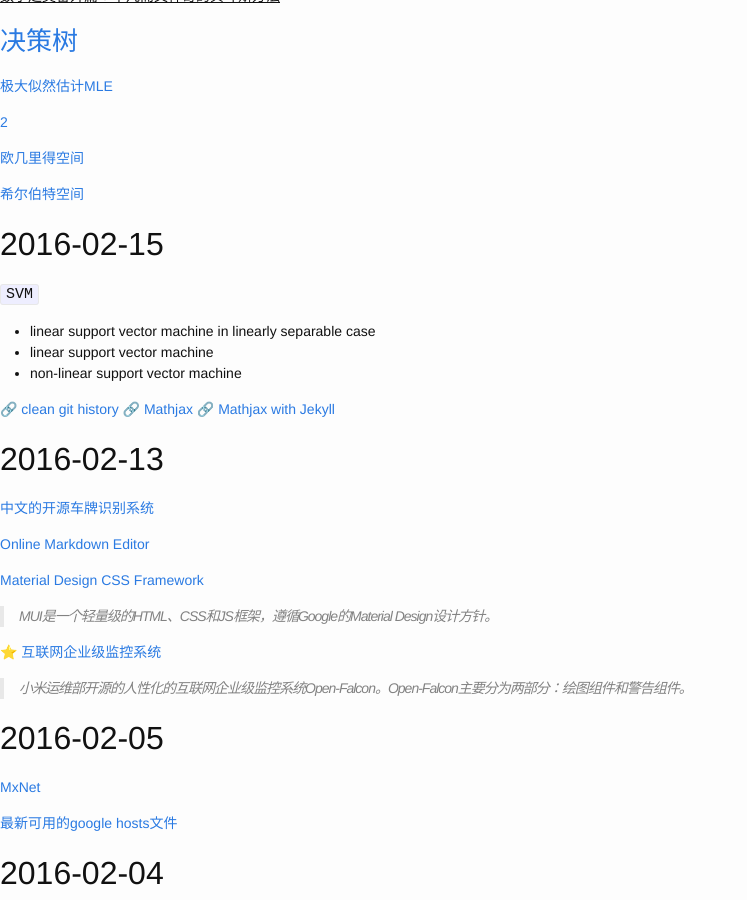
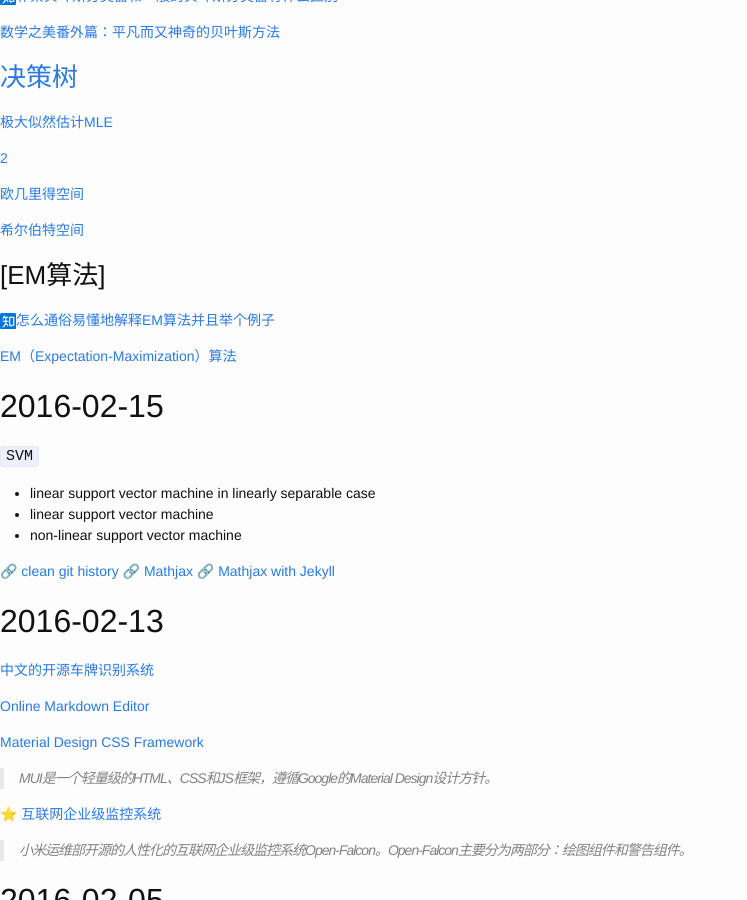
Before and after one commit to cnwarden/cnwarden.github.io, a Jekyll site: the page built from _posts/2016-01-22-notes.markdown, in a window 1280 px wide and 900 px high, scrolled down 1310 px. Shown: the whole window, without its empty margins (0-747 px from the left). Built offline with Jekyll 4.4.1, drawn with Linux system fonts in a browser that asks for light colours; emoji names are drawn with the system emoji font.

Commit message:
Update 2016-01-22-notes.markdown

```diff
--- a/_posts/2016-01-22-notes.markdown
+++ b/_posts/2016-01-22-notes.markdown
@@ -72,8 +74,11 @@ categories: update
 
 [希尔伯特空间](https://zh.wikipedia.org/wiki/希尔伯特空间)
 
-[](#)
+### [EM算法]
 
+![zhihu](/images/zhihu_16.png)[怎么通俗易懂地解释EM算法并且举个例子](https://www.zhihu.com/question/27976634)
+
+[EM（Expectation-Maximization）算法](http://blog.csdn.net/livecoldsun/article/details/40833829)
 
 ## 2016-02-15
 
```
Also changed, not shown: other parts of _posts/2016-01-22-notes.markdown (+2 -0 lines).
